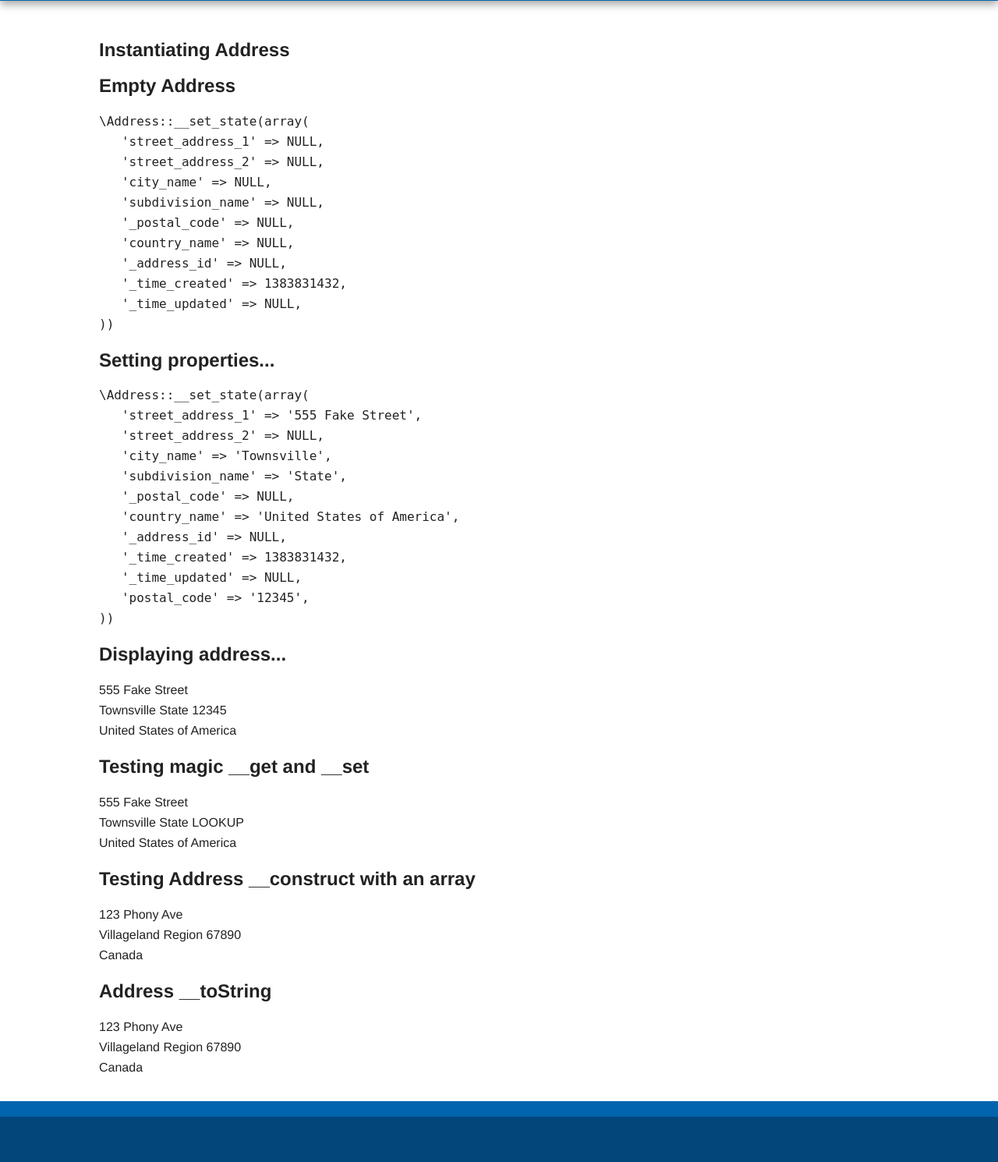
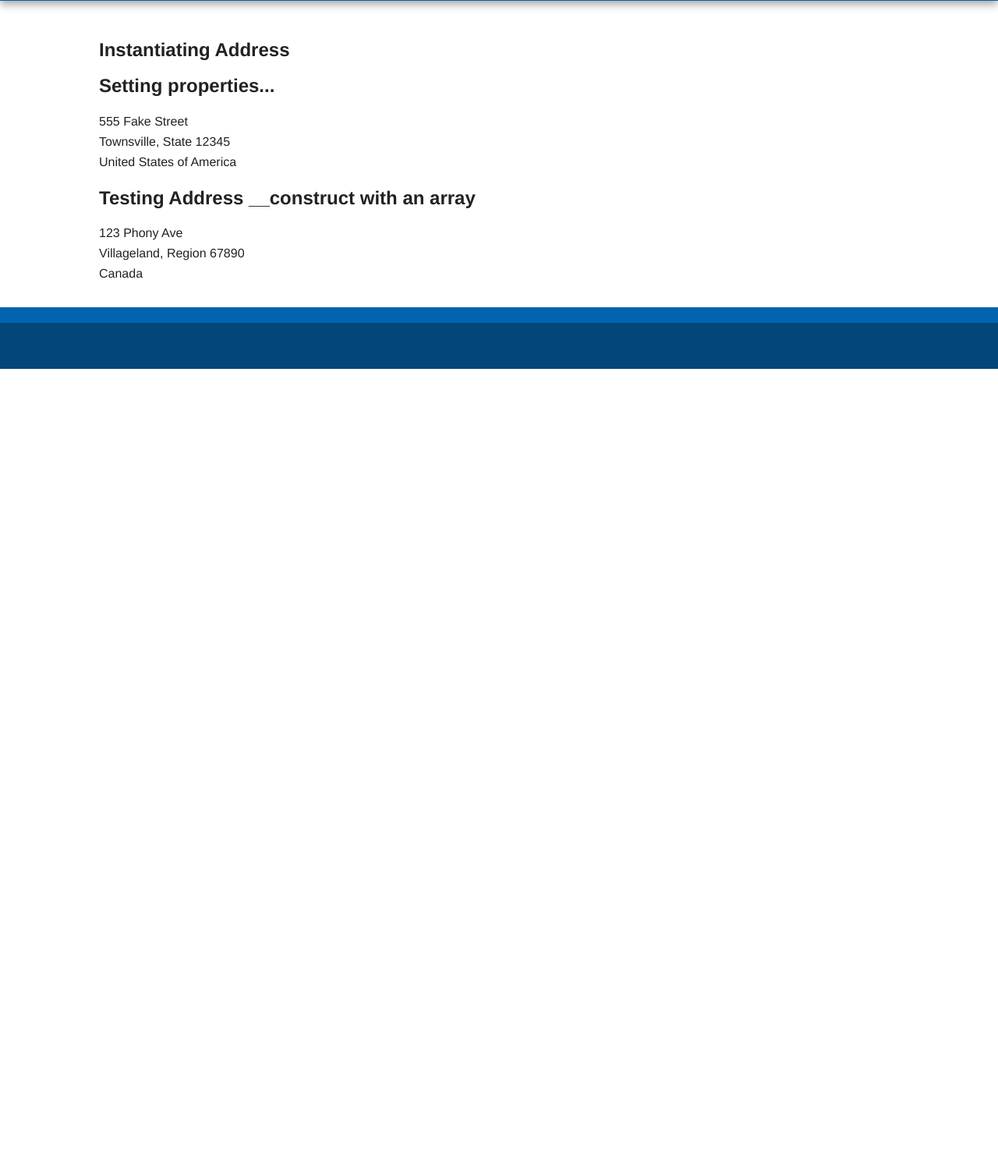
Before and after one commit to aroundthecorner/object_oriented_php, a PHP site: page / in a window 1280 px wide. Shown: the part 88-1578 px from the top of the page at 78% size. After the commit the page ends 561 px from the top, so only its background shows below. Run offline with PHP 8.4, Linux system fonts and the light colour scheme; data comes from the database, SQL or seed files in the repository.

Commit message:
Commit 4

```diff
--- a/class.Address.php
+++ b/class.Address.php
@@ -4,6 +4,18 @@
  * Physical address.
  */
 class Address {
+
+    const ADDRESS_TYPE_RESIDENCE = 1;
+    const ADDRESS_TYPE_BUSINESS = 2;
+    const ADDRESS_TYPE_PARK = 3;
+
+    // Address types.
+    static public $valid_address_types = array(
+        Address::ADDRESS_TYPE_RESIDENCE => 'Residence',
+        Address::ADDRESS_TYPE_BUSINESS => 'Business',
+        Address::ADDRESS_TYPE_PARK => 'Park',
+    );
+
     // Street address.
     public $street_address_1;
     public $street_address_2;
@@ -20,23 +32,26 @@ class Address {
     // Name of the Country.
     public $country_name;
 
-    // Primary key of an address.
+    // Primary key of an Address.
     protected $_address_id;
 
-    // Time created and last updated.
+    // Address type id.
+    protected $_address_type_id;
+
+    // When the record was created and last updated.
     protected $_time_created;
     protected $_time_updated;
 
     /**
-     * Constructor
-     * @param array $data Optional
+     * Constructor.
+     * @param array $data Optional array of property names and values.
      */
     function __construct($data = array()) {
         $this->_time_created = time();
 
         // Ensure that the Address can be populated.
         if (!is_array($data)) {
-            trigger_error('Unable to construct address with a ' . get_class($namem));
+            trigger_error('Unable to construct address with a ' . get_class($name));
         }
 
         // If there is at least one value, populate the Address with it.
@@ -45,7 +60,7 @@ class Address {
                 // Special case for protected properties.
                 if (in_array($name, array(
                     'time_created',
-                    'time_updated'
+                    'time_updated',
                 ))) {
                     $name = '_' . $name;
                 }
@@ -76,13 +91,18 @@ class Address {
         return NULL;
     }
 
-     /**
-      * Magic __set.
-      * @param string $name
-      * @param mixed $value
-      */
+    /**
+     * Magic __set.
+     * @param string $name
+     * @param mixed $value
+     */
     function __set($name, $value) {
-        // Allow anything to set the postal code
+        // Only set valid address type id.
+        if ('address_type_id' == $name) {
+            $this->_setAddressTypeId($value);
+            return;
+        }
+        // Allow anything to set the postal code.
         if ('postal_code' == $name) {
             $this->$name = $value;
             return;
@@ -106,11 +126,27 @@ class Address {
      * @return string
      */
     protected function _postal_code_guess() {
-        return 'LOOKUP';
+         $db = Database::getInstance();
+         $mysqli = $db->getConnection();
+
+         $sql_query = 'SELECT postal_code ';
+         $sql_query .= 'FROM location ';
+
+         $city_name = $mysqli->real_escape_string($this->city_name);
+         $sql_query .= 'WHERE city_name = "' . $city_name . '" ';
+
+         $subdivision_name = $mysqli->real_escape_string($this->subdivision_name);
+         $sql_query .= 'AND subdivision_name = "' . $subdivision_name . '" ';
+
+         $result = $mysqli->query($sql_query);
+
+         if ($row = $result->fetch_assoc()) {
+             return $row['postal_code'];
+         }
     }
 
     /**
-     * Display the address in HTML.
+     * Display an address in HTML.
      * @return string
      */
     function display() {
@@ -124,7 +160,7 @@ class Address {
 
         // City, Subdivision Postal.
         $output .= '<br />';
-        $output .= $this->city_name . ' ' . $this->subdivision_name;
+        $output .= $this->city_name . ', ' . $this->subdivision_name;
         $output .= ' ' . $this->postal_code;
 
         // Country.
@@ -133,4 +169,23 @@ class Address {
 
         return $output;
     }
+
+    /**
+     * Determine if an address type is valid.
+     * @param int $address_type_id
+     * @return boolean
+     */
+    static public function isValidAddressTypeId($address_type_id) {
+        return array_key_exists($address_type_id, self::$valid_address_types);
+    }
+
+    /**
+     * If valid, set the address type id.
+     * @param int $address_type_id
+     */
+    protected function _setAddressTypeId($address_type_id) {
+        if (self::isValidAddressTypeId($address_type_id)) {
+            $this->_address_type_id = $address_type_id;
+        }
+    }
 }
--- /dev/null
+++ b/class.Database.php
@@ -0,0 +1,44 @@
+<?php
+
+/**
+ * MySql database; only one connection is allowed.
+ */
+class Database {
+    private $connection;
+    // Store the single instance.
+    private static $_instance;
+
+    /**
+     * Get an instance of the database.
+     * @return database
+     */
+    public static function getInstance() {
+        if (!self::$_instance) {
+            self::$_instance = new self();
+        }
+        return self::$_instance;
+    }
+
+    /**
+     * Constructor
+     */
+    public function __construct() {
+        $this->_connection = new mysqli('localhost', 'root', 'root', 'object_oriented_php');
+        // Error handling.
+        if (mysqli_connect_error()) {
+            trigger_error('Failed to connect to MySQL: ' . mysqli_connect_error(), E_USER_ERROR);
+        }
+    }
+
+    /**
+     * Empty clone magic method to prevent duplication.
+     */
+    private function __clone() {}
+
+    /**
+     * Get the mysqli connection.
+     */
+    public function getConnection() {
+        return $this->_connection;
+    }
+}
--- a/demo.php
+++ b/demo.php
@@ -1,40 +1,54 @@
 <?php
 
 require 'class.Address.php';
+require 'class.Database.php';
 
 echo '<h2>Instantiating Address</h2>';
 $address = new Address;
 
-echo '<h2>Empty Address</h2>';
-echo '<tt><pre>' . var_export($address, TRUE) . '</pre></tt>';
+/* echo '<h2>Empty Address</h2>'; */
+/* echo '<tt><pre>' . var_export($address, TRUE) . '</pre></tt>'; */
 
 echo '<h2>Setting properties...</h2>';
 $address->street_address_1 = '555 Fake Street';
 $address->city_name = 'Townsville';
 $address->subdivision_name = 'State';
-$address->postal_code = '12345';
+/* $address->postal_code = '12345'; */
 $address->country_name = 'United States of America';
-echo '<tt><pre>' . var_export($address, TRUE) . '</pre></tt>';
+$address->address_type_id = 1;
+echo $address;
+/* echo '<tt><pre>' . var_export($address, TRUE) . '</pre></tt>'; */
 
-echo '<h2>Displaying address...</h2>';
-echo $address->display();
+/* echo '<h2>Displaying address...</h2>'; */
+/* echo $address->display(); */
 
 /* echo '<h2>Testing protected access.</h2>'; */
 /* echo "Address ID: {$address->_address_id}"; */
 
-echo '<h2>Testing magic __get and __set</h2>';
-unset($address->postal_code);
-echo $address->display();
+/* echo '<h2>Testing magic __get and __set</h2>'; */
+/* unset($address->postal_code); */
+/* echo $address->display(); */
 
 echo '<h2>Testing Address __construct with an array</h2>';
 $address_2 = new Address(array(
   'street_address_1' => '123 Phony Ave',
   'city_name' => 'Villageland',
   'subdivision_name' => 'Region',
-  'postal_code' => '67890',
+  /* 'postal_code' => '67890', */
   'country_name' => 'Canada',
 ));
-echo $address_2->display();
+/* echo $address_2->display(); */
+echo $address_2;
 
-echo '<h2>Address __toString</h2>';
-echo $address_2;
+/* echo '<h2>Address __toString</h2>'; */
+/* echo $address_2; */
+
+/* echo '<h2>Displaying address types...</h2>'; */
+/* echo '<tt><pre>' . var_export(Address::$valid_address_types, TRUE) . '</pre></tt>'; */
+
+/* echo '<h2>Testing address type ID validation</h2>'; */
+/* for ($id = 0; $id <= 4; $id++) { */
+/*     echo "<div>$id: "; */
+/*     echo Address::isValidAddressTypeId($id) ? 'Valid' : 'Invalid'; */
+/*     echo "</div>"; */
+/* } */
```
